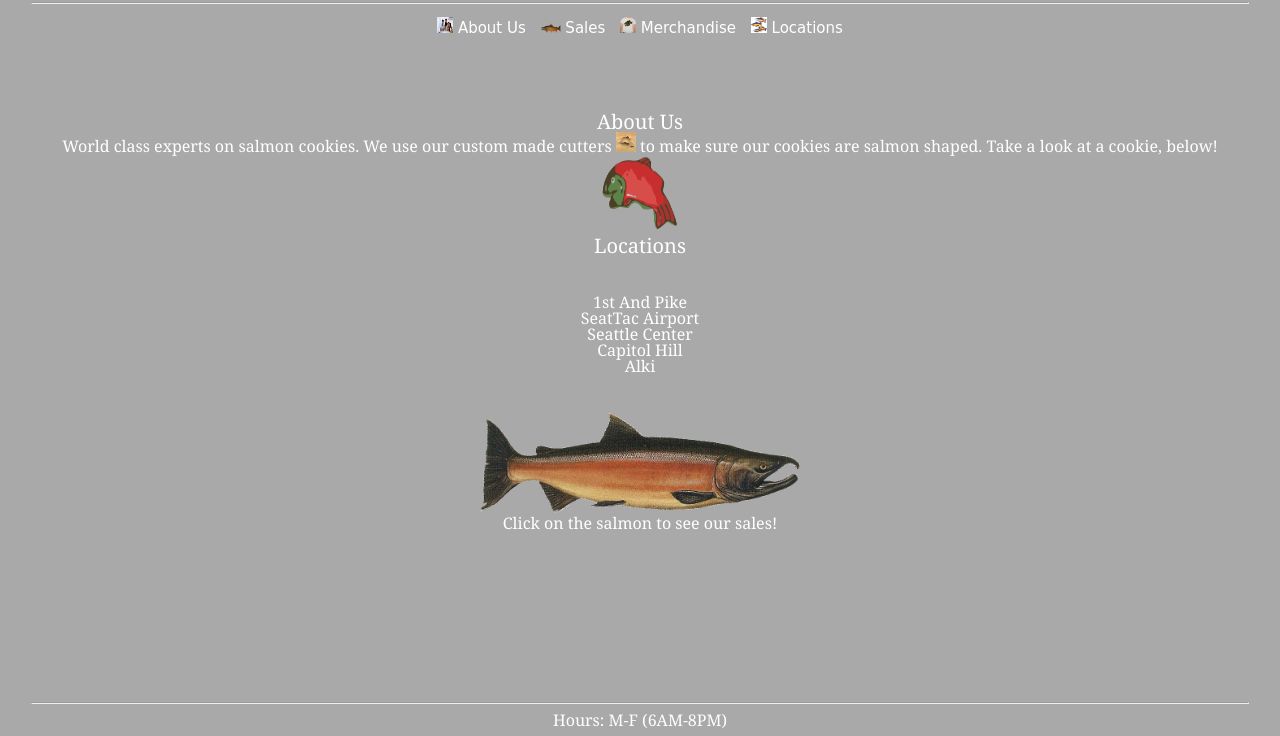
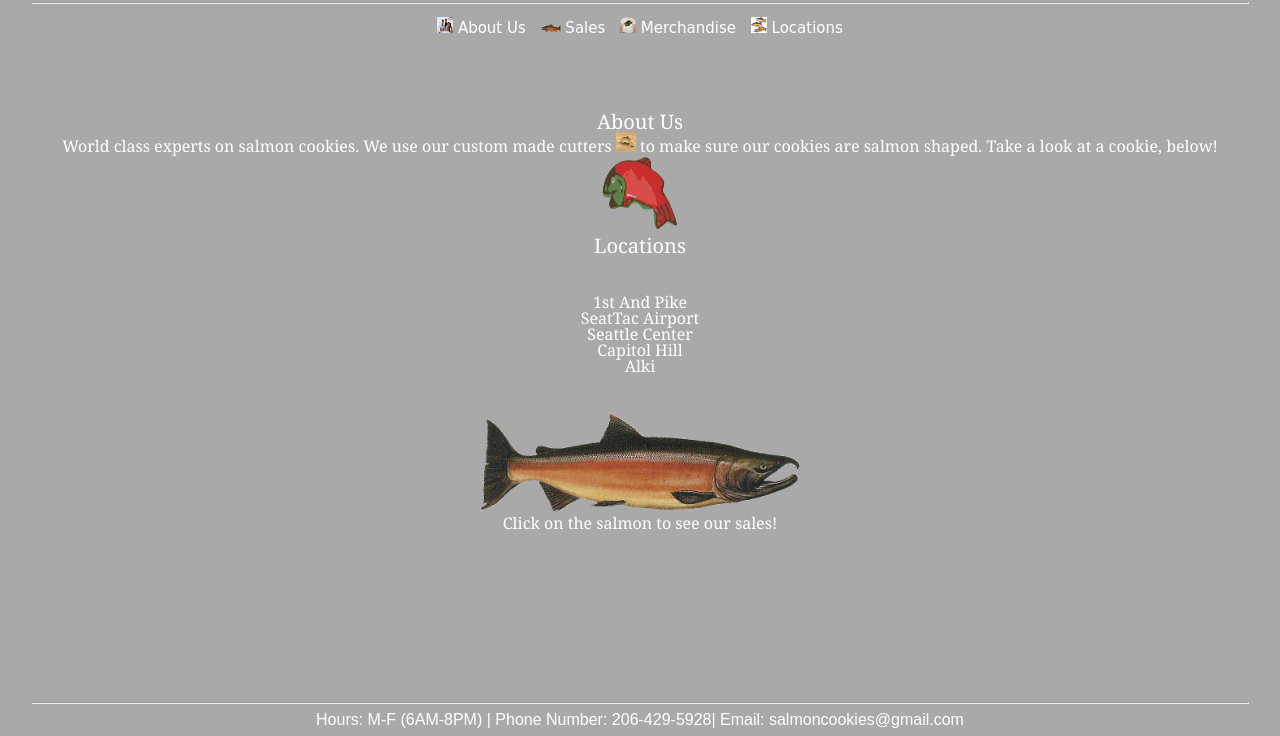
Before and after one commit to Inkh/cookie-stand-1, a plain HTML site: page index.html in a window 1280 px wide. Shown: the part 64-800 px from the top of the page. Drawn offline with Linux system fonts and the light colour scheme; a web font is replaced by a local one.

Commit message:
finished adding fonts

```diff
--- a/css/index.css
+++ b/css/index.css
@@ -89,6 +89,7 @@ footer{
   left: auto;
   width: 100%;
   min-width: 850px;
+  font-family: Arial, Helvetica, sans-serif;
 }
 
 #salesImg {
--- a/index.html
+++ b/index.html
@@ -57,7 +57,7 @@
   <footer>
     <hr />
     <address>
-    Hours: M-F (6AM-8PM)
+    Hours: M-F (6AM-8PM) | Phone Number: 206-429-5928| Email: <a mailto="">salmoncookies@gmail.com</a>
     </address>
   </footer>
 </body>
```
